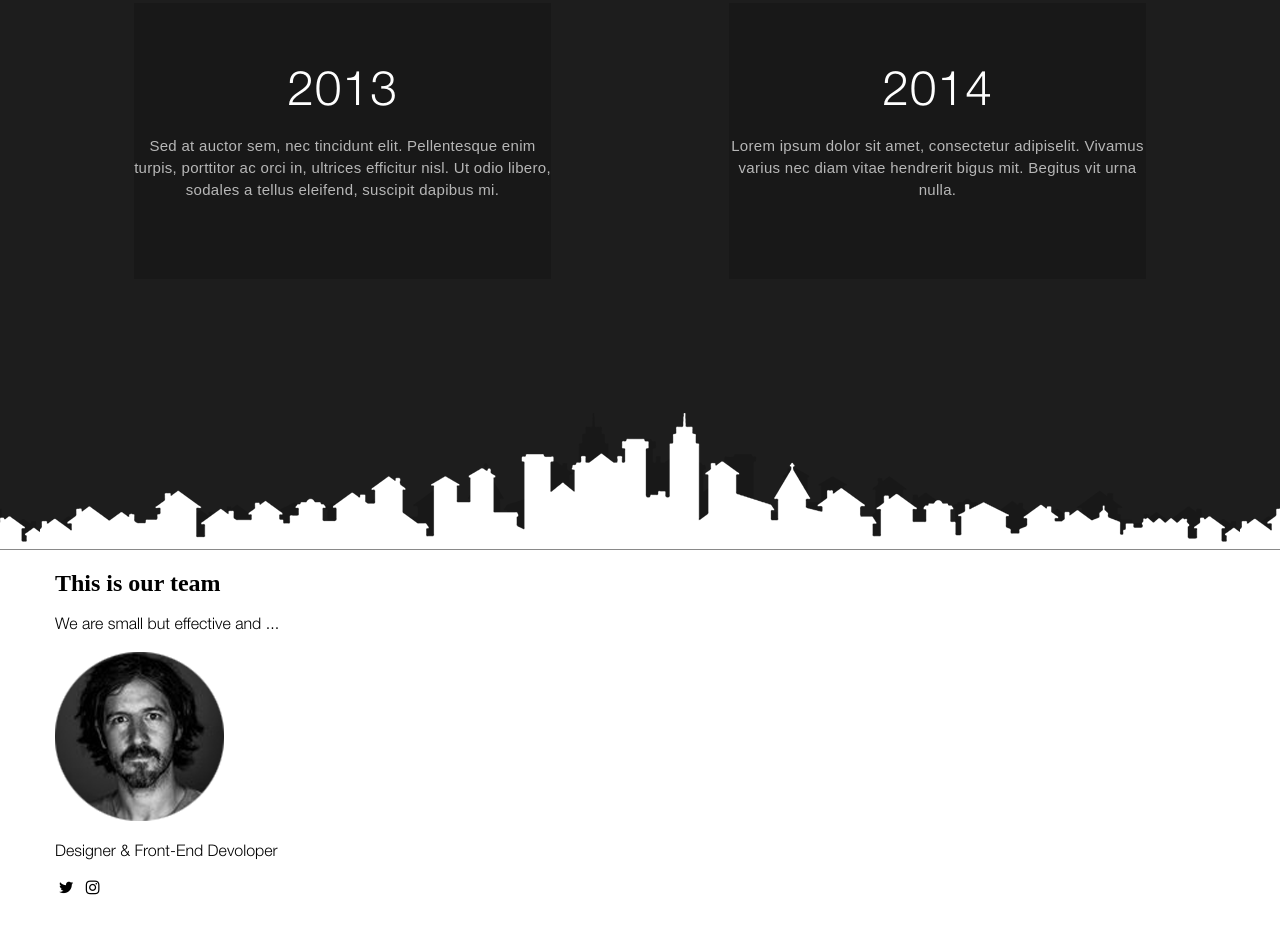
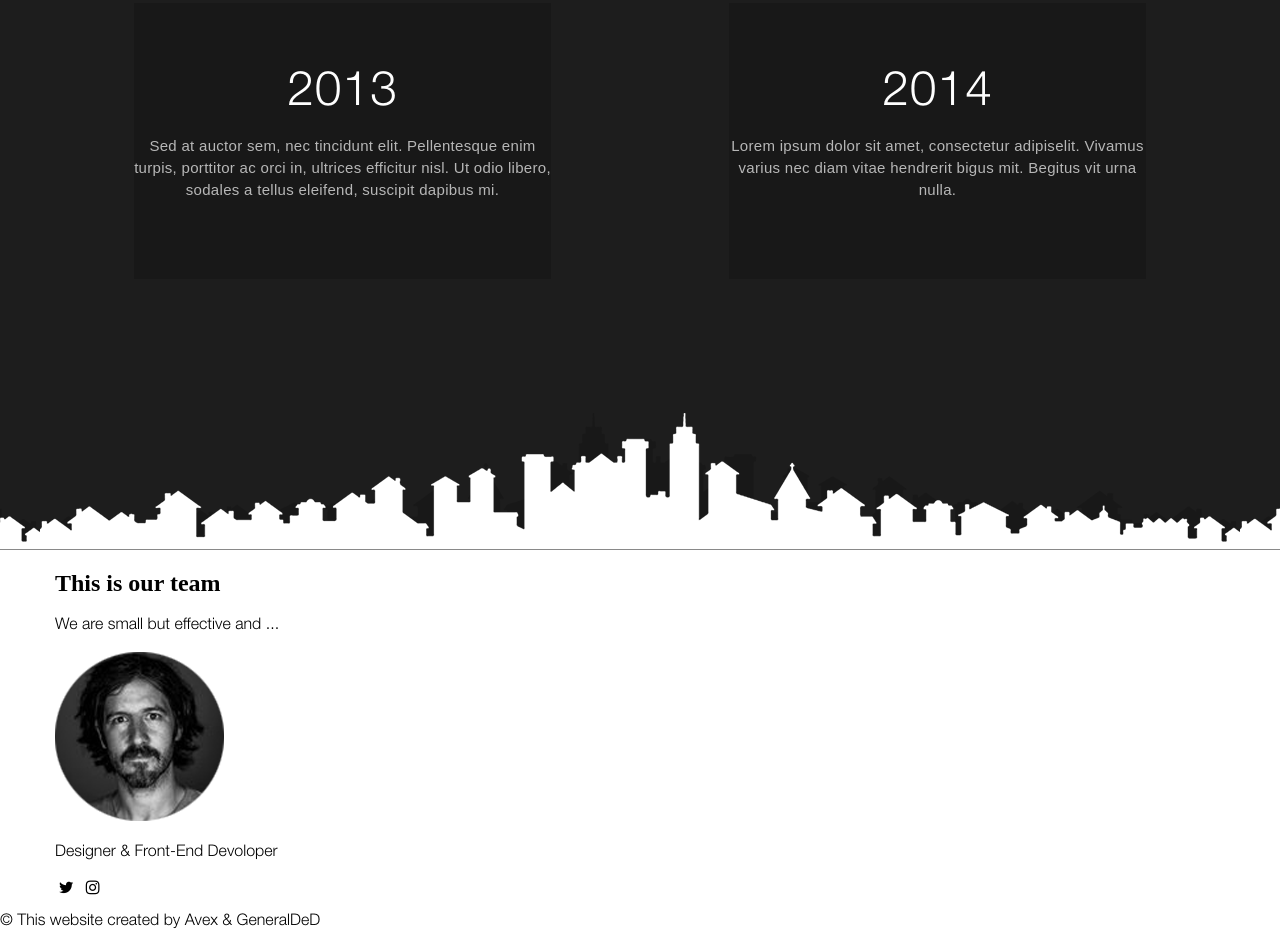
Before and after one commit to Avex010/Avex_1, a plain HTML site: page index.html in a window 1280 px wide. Shown: the part 1212-2160 px from the top of the page. Before the commit the page ends 2109 px from the top, so only its background shows below. Drawn offline with Linux system fonts and the light colour scheme; files whose address does not match are found by name.

Commit message:
footer added

```diff
--- a/index.html
+++ b/index.html
@@ -73,6 +73,10 @@
         </div>
     </div>
 
+    <footer>
+        <p>&copy; This website created by Avex & GeneralDeD</p>
+    </footer>
+
 
     <!--
     <i class="icon-twitter"></i>
```
